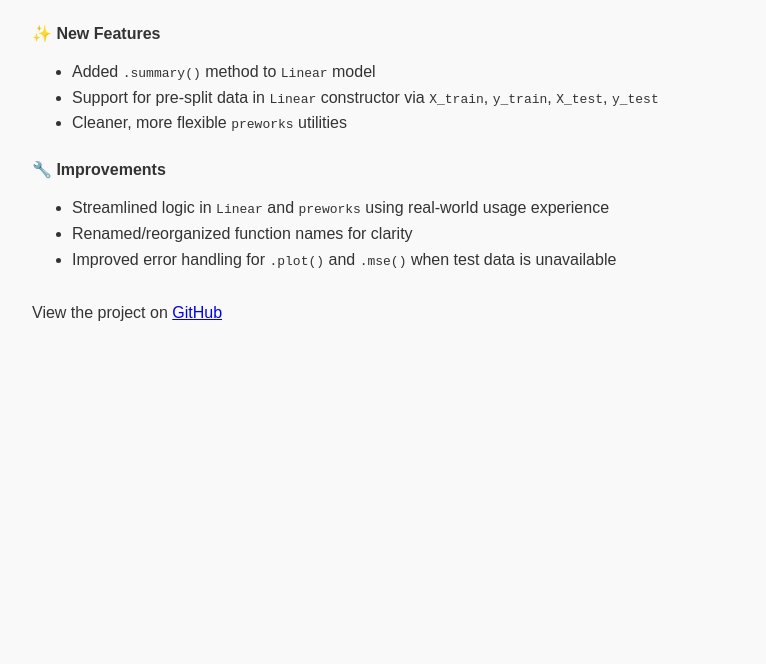
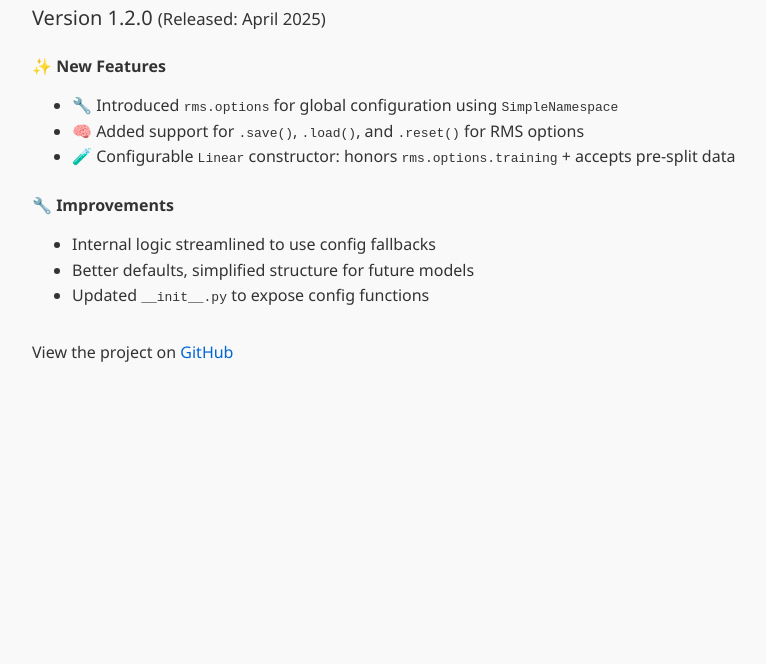
Before and after one commit to Unknownuserfrommars/regressionmadesimple, a plain HTML site: page changelog.html in a window 1280 px wide. Shown: the part 136-800 px from the top of the page, without its empty margins (208-974 px from the left). Drawn offline with Linux system fonts and the light colour scheme.

Commit message:
Update changelog.html

````diff
--- a/changelog.html
+++ b/changelog.html
@@ -1,12 +1,18 @@
+
+---
+
+## 🌐 `changelog.html` (updated for v1.2.0)
+
+```html
 <!DOCTYPE html>
 <html lang="en">
 <head>
-  <meta charset="UTF-8">
-  <meta name="viewport" content="width=device-width, initial-scale=1.0">
-  <title>Changelog – RegressionMadeSimple v1.1.1</title>
+  <meta charset="UTF-8" />
+  <meta name="viewport" content="width=device-width, initial-scale=1.0" />
+  <title>Changelog – RegressionMadeSimple</title>
   <style>
     body {
-      font-family: Arial, sans-serif;
+      font-family: 'Segoe UI', sans-serif;
       background: #f9f9f9;
       padding: 2rem;
       max-width: 800px;
@@ -27,26 +33,30 @@
       font-weight: bold;
       margin-top: 1.5rem;
     }
+    a {
+      color: #0366d6;
+      text-decoration: none;
+    }
   </style>
 </head>
 <body>
   <h1>📦 Changelog – RegressionMadeSimple</h1>
-  <div class="version">Version 1.1.1 <small>(Released: March 2025)</small></div>
+  <div class="version">Version 1.2.0 <small>(Released: April 2025)</small></div>
 
   <div class="label">✨ New Features</div>
   <ul>
-    <li>Added <code>.summary()</code> method to <code>Linear</code> model</li>
-    <li>Support for pre-split data in <code>Linear</code> constructor via <code>X_train</code>, <code>y_train</code>, <code>X_test</code>, <code>y_test</code></li>
-    <li>Cleaner, more flexible <code>preworks</code> utilities</li>
+    <li>🔧 Introduced <code>rms.options</code> for global configuration using <code>SimpleNamespace</code></li>
+    <li>🧠 Added support for <code>.save()</code>, <code>.load()</code>, and <code>.reset()</code> for RMS options</li>
+    <li>🧪 Configurable <code>Linear</code> constructor: honors <code>rms.options.training</code> + accepts pre-split data</li>
   </ul>
 
   <div class="label">🔧 Improvements</div>
   <ul>
-    <li>Streamlined logic in <code>Linear</code> and <code>preworks</code> using real-world usage experience</li>
-    <li>Renamed/reorganized function names for clarity</li>
-    <li>Improved error handling for <code>.plot()</code> and <code>.mse()</code> when test data is unavailable</li>
+    <li>Internal logic streamlined to use config fallbacks</li>
+    <li>Better defaults, simplified structure for future models</li>
+    <li>Updated <code>__init__.py</code> to expose config functions</li>
   </ul>
 
-  <p style="margin-top:2rem">View the project on <a href="https://github.com/yourusername/regressionmadesimple">GitHub</a></p>
+  <p style="margin-top:2rem">View the project on <a href="https://github.com/Unknownuserfrommars/regressionmadesimple">GitHub</a></p>
 </body>
 </html>
````
